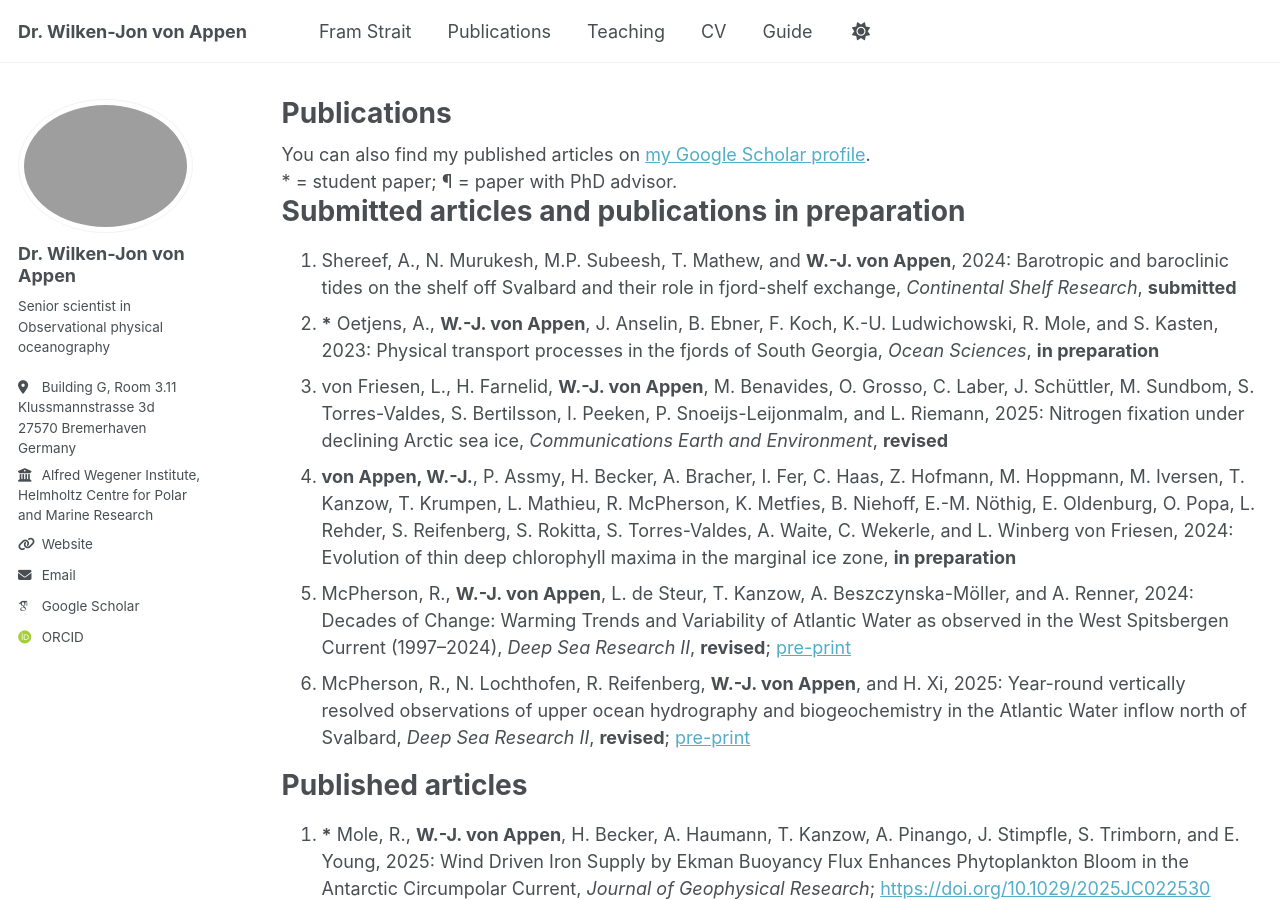
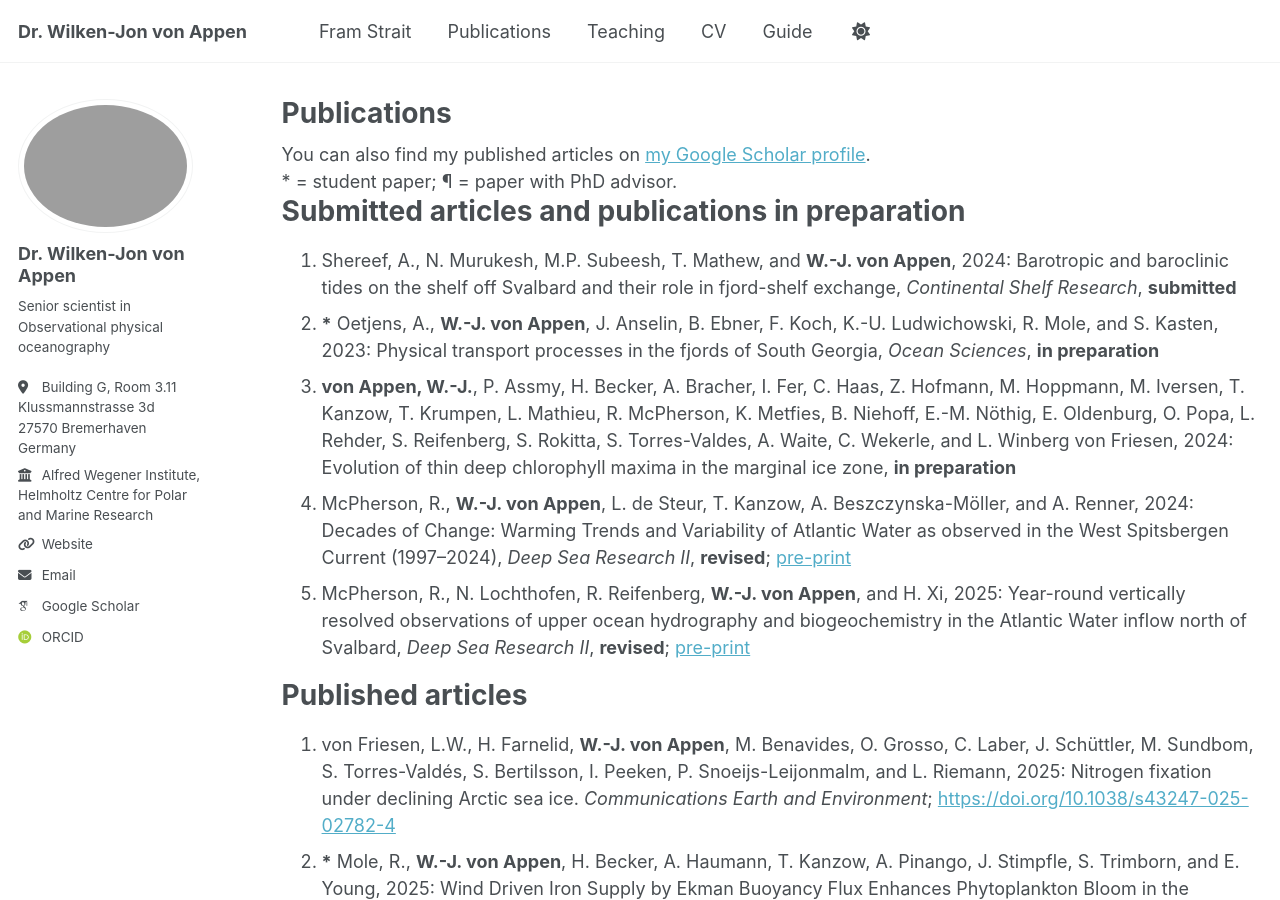
Before and after one commit to wjvappen/wjvappen, a Jekyll site: the page built from _pages/publications.html, in a window 1280 px wide and 900 px high. Built offline with Jekyll 4.4.1, drawn with Linux system fonts in a browser that asks for light colours; some web fonts are replaced; a script bundle is joined from its source files by our own code; library files that are not in the unit come from our copies; some of the changed lines change nothing that is shown.

Commit message:
Update publications.html
Add published Lisa paper

```diff
--- a/_pages/publications.html
+++ b/_pages/publications.html
@@ -15,12 +15,12 @@ author_profile: true
 
 <h1>Submitted articles and publications in preparation</h1>
 
+<!-- Add papers by Anya, Lili, Magda, Astrid -->
+
 <ol start="1">
   <li>Shereef, A., N. Murukesh, M.P. Subeesh, T. Mathew, and <strong>W.-J. von Appen</strong>, 2024: Barotropic and baroclinic tides on the shelf off Svalbard and their role in fjord-shelf exchange, <em>Continental Shelf Research</em>, <strong>submitted</strong></li>
 
   <li><strong>*</strong> Oetjens, A., <strong>W.-J. von Appen</strong>, J. Anselin, B. Ebner, F. Koch, K.-U. Ludwichowski, R. Mole, and S. Kasten, 2023: Physical transport processes in the fjords of South Georgia, <em>Ocean Sciences</em>, <strong>in preparation</strong></li>
-
-  <li>von Friesen, L., H. Farnelid, <strong>W.-J. von Appen</strong>, M. Benavides, O. Grosso, C. Laber, J. Schüttler, M. Sundbom, S. Torres-Valdes, S. Bertilsson, I. Peeken, P. Snoeijs-Leijonmalm, and L. Riemann, 2025: Nitrogen fixation under declining Arctic sea ice, <em>Communications Earth and Environment</em>, <strong>revised</strong></li>
 
   <li><strong>von Appen, W.-J.</strong>, P. Assmy, H. Becker, A. Bracher, I. Fer, C. Haas, Z. Hofmann, M. Hoppmann, M. Iversen, T. Kanzow, T. Krumpen, L. Mathieu, R. McPherson, K. Metfies, B. Niehoff, E.-M. Nöthig, E. Oldenburg, O. Popa, L. Rehder, S. Reifenberg, S. Rokitta, S. Torres-Valdes, A. Waite, C. Wekerle, and L. Winberg von Friesen, 2024: Evolution of thin deep chlorophyll maxima in the marginal ice zone, <strong>in preparation</strong></li>
 
@@ -32,6 +32,9 @@ author_profile: true
 <h1>Published articles</h1>
 
 <ol>
+
+  <li>von Friesen, L.W., H. Farnelid, <strong>W.-J. von Appen</strong>, M. Benavides, O. Grosso, C. Laber, J. Schüttler, M. Sundbom, S. Torres-Valdés, S. Bertilsson, I. Peeken, P. Snoeijs-Leijonmalm, and L. Riemann, 2025: Nitrogen fixation under declining Arctic sea ice. <em>Communications Earth and Environment</em>; <a href="https://doi.org/10.1038/s43247-025-02782-4">https://doi.org/10.1038/s43247-025-02782-4</a></li>
+
   <li><strong>*</strong> Mole, R., <strong>W.-J. von Appen</strong>, H. Becker, A. Haumann, T. Kanzow, A. Pinango, J. Stimpfle, S. Trimborn, and E. Young, 2025: Wind Driven Iron Supply by Ekman Buoyancy Flux Enhances Phytoplankton Bloom in the Antarctic Circumpolar Current, <em>Journal of Geophysical Research</em>; <a href="https://doi.org/10.1029/2025JC022530">https://doi.org/10.1029/2025JC022530</a></li>
 
   <li>Ramondenc, S., R. Lampitt, M.F. Norrbin, A. Belcher, <strong>W.-J. von Appen</strong>, and M.H. Iversen, 2025: Presence of two eddies in close proximity drives large spatial and temporal heterogeneity in the euphotic zone, <em>Progress in Oceanography</em>; <a href="https://doi.org/10.1016/j.pocean.2025.103476">https://doi.org/10.1016/j.pocean.2025.103476</a></li>
```
